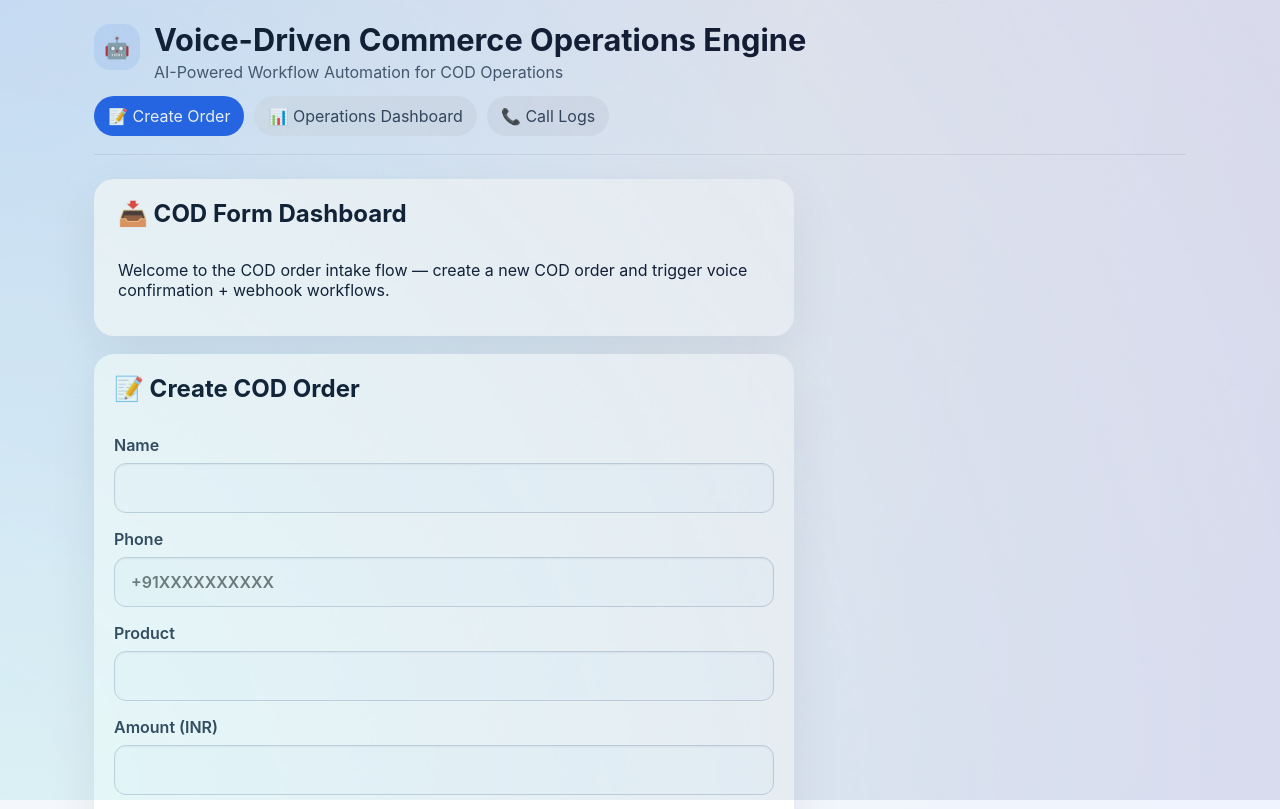
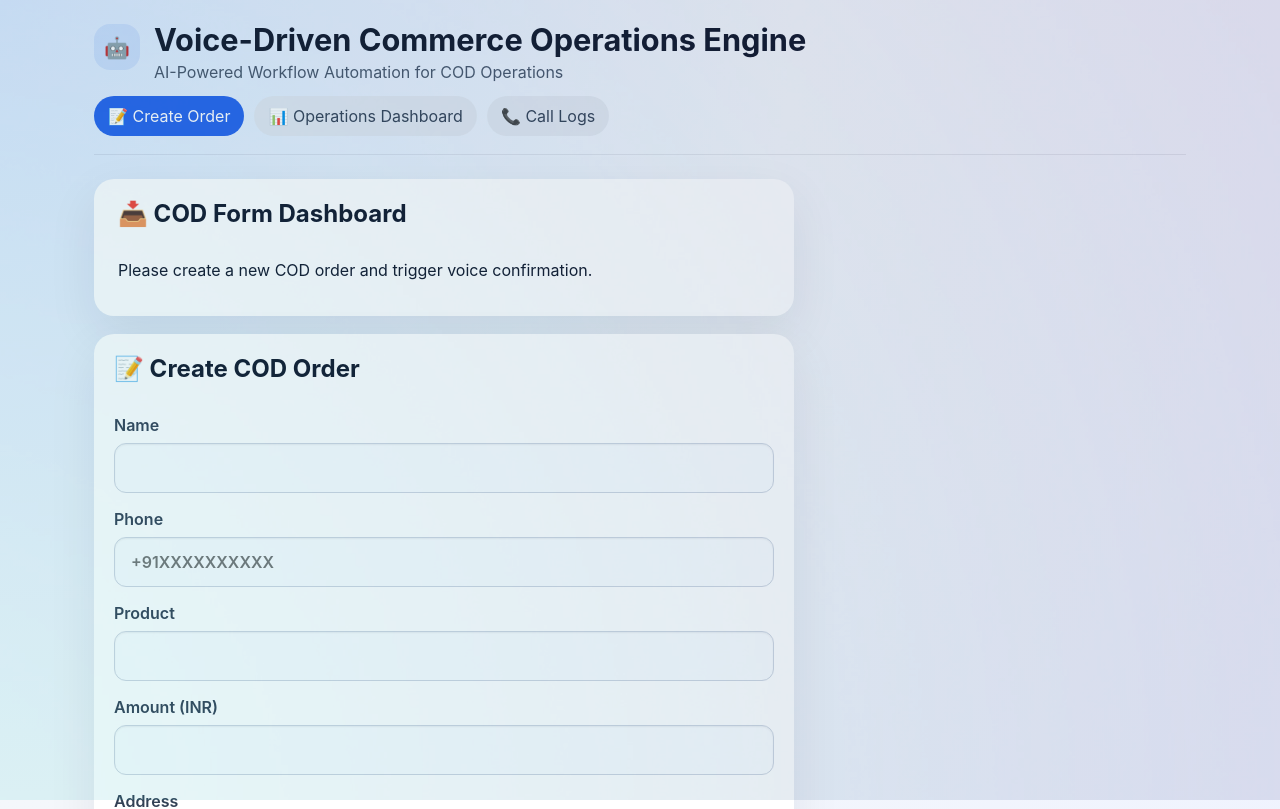
Before and after one commit to Animesht1008/Voice-Driven-Commerce-Operations-Engine, a React (Vite) app in the folder client/: page / in a window 1280 px wide. Shown: the top 809 px of the page. Built offline with nearby package versions, Linux system fonts and the light colour scheme; no server answers.

Commit message:
Update COD dashboard intro text and README docs

```diff
--- a/client/src/pages/CreateOrderPage.jsx
+++ b/client/src/pages/CreateOrderPage.jsx
@@ -22,7 +22,7 @@ function CreateOrderPage() {
     <>
       <section className="card intro-card">
         <h2>📥 COD Form Dashboard</h2>
-        <p>Welcome to the COD order intake flow — create a new COD order and trigger voice confirmation + webhook workflows.</p>
+        <p>Please create a new COD order and trigger voice confirmation.</p>
       </section>
       <OrderForm onSubmit={submitOrder} loading={loading} />
       {message && <p className="flash">{message}</p>}
```
Also changed, not shown: 1 other file (tests, documents, lock files or other folders).
